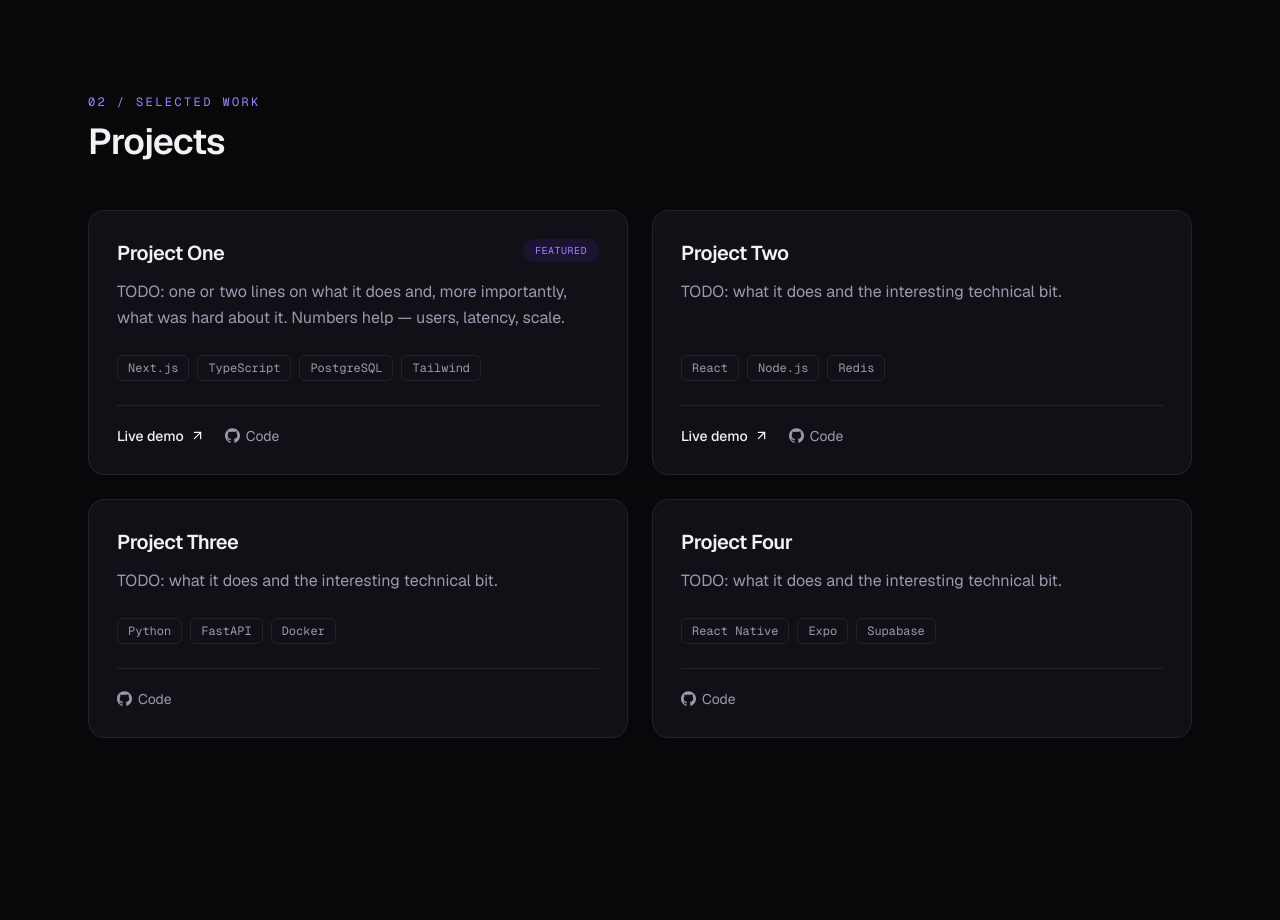
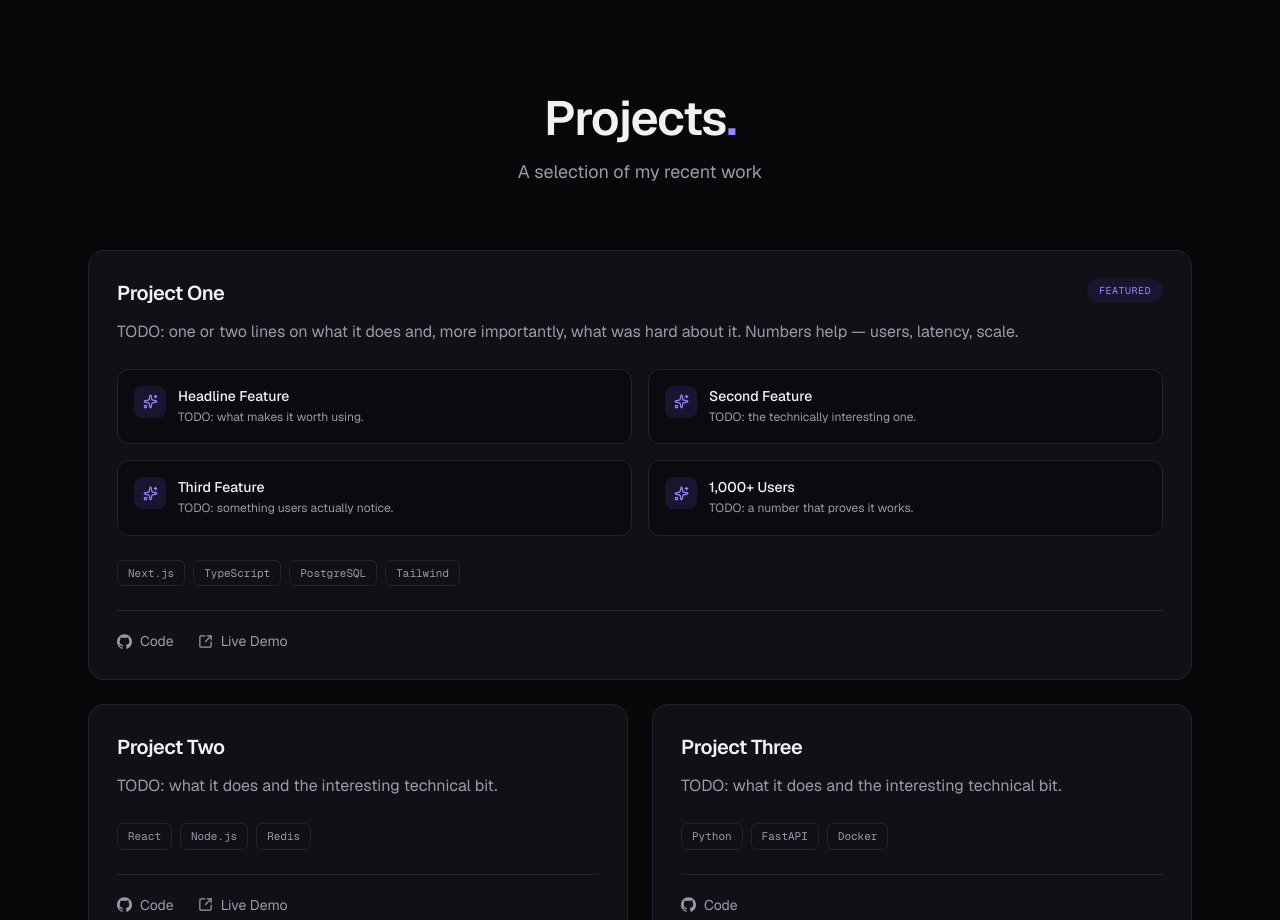
Before and after one commit to SR-Pradhan/Portfolio, a Next.js app in the folder frontend/: page / in a window 1280 px wide. Shown: the part 1880-2800 px from the top of the page. Built offline with nearby package versions, Linux system fonts and the light colour scheme; no server answers.

Commit message:
Rebuild Experience timeline, Skills chips with brand icons, and Projects grid

```diff
--- a/frontend/package.json
+++ b/frontend/package.json
@@ -13,7 +13,8 @@
     "motion": "^13.1.0",
     "next": "16.3.1",
     "react": "19.2.8",
-    "react-dom": "19.2.8"
+    "react-dom": "19.2.8",
+    "simple-icons": "^16.28.0"
   },
   "devDependencies": {
     "@tailwindcss/postcss": "^4",
--- a/frontend/src/components/Section.tsx
+++ b/frontend/src/components/Section.tsx
@@ -1,17 +1,18 @@
 import type { ReactNode } from "react";
 import Reveal from "./Reveal";
 
-/** Shared shell for every page section: id anchor, max width, heading + eyebrow. */
+/**
+ * Shared shell for every page section: id anchor, max width, and a
+ * centred header — title with an accent full stop, subtitle beneath.
+ */
 export default function Section({
   id,
-  eyebrow,
   title,
   sub,
   children,
   className = "",
 }: {
   id: string;
-  eyebrow?: string;
   title?: string;
   sub?: string;
   children: ReactNode;
@@ -19,17 +20,13 @@ export default function Section({
 }) {
   return (
     <section id={id} className={`mx-auto max-w-6xl px-6 py-24 md:py-32 ${className}`}>
-      {(eyebrow || title) && (
-        <Reveal className="mb-12">
-          {eyebrow && (
-            <p className="mb-3 font-mono text-xs uppercase tracking-[0.2em] text-accent">
-              {eyebrow}
-            </p>
-          )}
-          {title && (
-            <h2 className="text-3xl font-semibold tracking-tight md:text-4xl">{title}</h2>
-          )}
-          {sub && <p className="mt-3 text-lg text-muted">{sub}</p>}
+      {title && (
+        <Reveal className="mb-16 text-center">
+          <h2 className="text-4xl font-semibold tracking-tight md:text-5xl">
+            {title}
+            <span className="text-accent">.</span>
+          </h2>
+          {sub && <p className="mt-4 text-lg text-muted">{sub}</p>}
         </Reveal>
       )}
       {children}
--- /dev/null
+++ b/frontend/src/components/TechIcon.tsx
@@ -0,0 +1,52 @@
+import * as simpleIcons from "simple-icons";
+
+type SimpleIcon = { path: string; hex: string; title: string };
+
+/** "nextdotjs" -> "siNextdotjs" */
+function lookup(slug?: string): SimpleIcon | null {
+  if (!slug) return null;
+  const key = `si${slug.charAt(0).toUpperCase()}${slug.slice(1)}`;
+  const icon = (simpleIcons as unknown as Record<string, SimpleIcon>)[key];
+  return icon ?? null;
+}
+
+/**
+ * Brand mark for a technology, drawn from simple-icons in its own colour.
+ * Anything without a published mark (AWS, Java) falls back to a neutral
+ * dot so the chip still lines up with its neighbours.
+ */
+export default function TechIcon({
+  slug,
+  size = 16,
+}: {
+  slug?: string;
+  size?: number;
+}) {
+  const icon = lookup(slug);
+
+  if (!icon) {
+    return (
+      <span
+        aria-hidden
+        className="inline-block shrink-0 rounded-full bg-muted/50"
+        style={{ width: size * 0.6, height: size * 0.6 }}
+      />
+    );
+  }
+
+  // Pure-black marks (Next.js, Vercel, Express) vanish on a dark background.
+  const dark = ["000000", "0A0A0A", "181717"].includes(icon.hex.toUpperCase());
+
+  return (
+    <svg
+      width={size}
+      height={size}
+      viewBox="0 0 24 24"
+      aria-hidden
+      className={`shrink-0 ${dark ? "fill-foreground" : ""}`}
+      fill={dark ? undefined : `#${icon.hex}`}
+    >
+      <path d={icon.path} />
+    </svg>
+  );
+}
--- a/frontend/src/components/sections/About.tsx
+++ b/frontend/src/components/sections/About.tsx
@@ -5,7 +5,7 @@ import Section from "../Section";
 
 export default function About() {
   return (
-    <Section id="about" eyebrow="01 / who i am" title={about.heading} sub={about.sub}>
+    <Section id="about" title={about.heading} sub={about.sub}>
       <div className="grid items-start gap-12 md:grid-cols-2">
         <Reveal>
           <div className="relative aspect-[5/6] overflow-hidden rounded-3xl border border-border bg-surface">
--- a/frontend/src/components/sections/Achievements.tsx
+++ b/frontend/src/components/sections/Achievements.tsx
@@ -5,7 +5,11 @@ import Section from "../Section";
 
 export default function Achievements() {
   return (
-    <Section id="achievements" eyebrow="06 / my professional side" title="Achievements">
+    <Section
+      id="achievements"
+      title="Achievements"
+      sub="My professional side, in trophies"
+    >
       <div className="grid gap-5 sm:grid-cols-2">
         {achievements.map((a, i) => (
           <Reveal key={a.title} delay={(i % 2) * 0.08}>
--- a/frontend/src/components/sections/Contact.tsx
+++ b/frontend/src/components/sections/Contact.tsx
@@ -41,7 +41,7 @@ export default function Contact() {
     "w-full rounded-lg border border-border bg-background px-4 py-3 text-sm outline-none transition placeholder:text-muted focus:border-accent";
 
   return (
-    <Section id="contact" eyebrow="07 / get in touch" title={contact.heading}>
+    <Section id="contact" title={contact.heading}>
       <div className="grid gap-14 md:grid-cols-[1fr_1.2fr]">
         <Reveal>
           <p className="text-lg leading-relaxed text-muted">{contact.sub}</p>
--- a/frontend/src/components/sections/Projects.tsx
+++ b/frontend/src/components/sections/Projects.tsx
@@ -1,70 +1,120 @@
-import { ArrowUpRight } from "lucide-react";
+import { Package, Sparkles, SquareArrowOutUpRight } from "lucide-react";
 import { Github } from "@/components/BrandIcons";
-import { projects } from "@/data/site";
+import { projects, type Project } from "@/data/site";
 import Reveal from "../Reveal";
 import Section from "../Section";
 
+function TagList({ tags }: { tags: string[] }) {
+  return (
+    <ul className="mt-6 flex flex-wrap gap-2">
+      {tags.map((t) => (
+        <li
+          key={t}
+          className="rounded-md border border-border px-2.5 py-1 font-mono text-[11px] text-muted"
+        >
+          {t}
+        </li>
+      ))}
+    </ul>
+  );
+}
+
+function LinkRow({ project }: { project: Project }) {
+  const links = [
+    { href: project.code, icon: Github, label: "Code" },
+    { href: project.npm, icon: Package, label: "npm" },
+    { href: project.demo, icon: SquareArrowOutUpRight, label: "Live Demo" },
+  ].filter((l) => l.href);
+
+  if (!links.length) return null;
+
+  return (
+    <div className="mt-6 flex flex-wrap items-center gap-6 border-t border-border pt-5 text-sm">
+      {links.map(({ href, icon: Icon, label }) => (
+        <a
+          key={label}
+          href={href}
+          target="_blank"
+          rel="noreferrer"
+          className="flex items-center gap-2 text-muted transition hover:text-accent"
+        >
+          <Icon size={15} />
+          {label}
+        </a>
+      ))}
+    </div>
+  );
+}
+
+function ComingSoonCard({ project }: { project: Project }) {
+  return (
+    <article className="flex h-full flex-col rounded-2xl border border-dashed border-border bg-surface/40 p-7 opacity-60">
+      <div className="flex items-start justify-between gap-4">
+        <h3 className="text-xl font-semibold tracking-tight">{project.title}</h3>
+        <span className="rounded-full border border-border px-3 py-1 font-mono text-[10px] uppercase tracking-wider text-muted">
+          Soon
+        </span>
+      </div>
+      <p className="mt-3 flex-1 leading-relaxed text-muted">{project.blurb}</p>
+      <span className="mt-6 w-fit rounded-md border border-border px-3 py-1 font-mono text-xs text-muted">
+        ???
+      </span>
+    </article>
+  );
+}
+
 export default function Projects() {
   return (
-    <Section id="projects" eyebrow="02 / selected work" title="Projects">
+    <Section id="projects" title="Projects" sub="A selection of my recent work">
       <div className="grid gap-6 md:grid-cols-2">
         {projects.map((p, i) => (
-          <Reveal key={p.title} delay={(i % 2) * 0.08}>
-            <article
-              className={`group flex h-full flex-col rounded-2xl border border-border bg-surface p-7 transition-colors hover:border-accent/60 ${
-                p.featured ? "md:col-span-2" : ""
-              }`}
+          <Reveal
+            key={p.title}
+            delay={(i % 2) * 0.08}
+            className={`h-full ${p.featured ? "md:col-span-2" : ""}`}
           >
+            {p.comingSoon ? (
+              <ComingSoonCard project={p} />
+            ) : (
+              <article className="flex h-full flex-col rounded-2xl border border-border bg-surface p-7 transition-colors hover:border-accent/60">
                 <div className="flex items-start justify-between gap-4">
                   <h3 className="text-xl font-semibold tracking-tight">{p.title}</h3>
                   {p.featured && (
-                  <span className="rounded-full bg-accent-soft px-3 py-1 font-mono text-[10px] uppercase tracking-wider text-accent">
+                    <span className="shrink-0 rounded-full bg-accent-soft px-3 py-1 font-mono text-[10px] uppercase tracking-wider text-accent">
                       Featured
                     </span>
                   )}
                 </div>
 
-              <p className="mt-3 flex-1 leading-relaxed text-muted">{p.blurb}</p>
+                <p className="mt-3 leading-relaxed text-muted">{p.blurb}</p>
 
-              <ul className="mt-6 flex flex-wrap gap-2">
-                {p.tags.map((t) => (
-                  <li
-                    key={t}
-                    className="rounded-md border border-border px-2.5 py-1 font-mono text-xs text-muted"
+                {/* featured cards break their selling points out as tiles */}
+                {p.highlights && (
+                  <div className="mt-6 grid gap-4 sm:grid-cols-2">
+                    {p.highlights.map((h) => (
+                      <div
+                        key={h.title}
+                        className="flex gap-3 rounded-xl border border-border bg-background/60 p-4"
                       >
-                    {t}
-                  </li>
+                        <span className="grid size-8 shrink-0 place-items-center rounded-lg bg-accent-soft text-accent">
+                          <Sparkles size={15} />
+                        </span>
+                        <div className="min-w-0">
+                          <p className="text-sm font-medium">{h.title}</p>
+                          <p className="mt-0.5 text-xs leading-relaxed text-muted">
+                            {h.detail}
+                          </p>
+                        </div>
+                      </div>
                     ))}
-              </ul>
+                  </div>
+                )}
 
-              <div className="mt-6 flex items-center gap-5 border-t border-border pt-5 text-sm">
-                {p.demo && (
-                  <a
-                    href={p.demo}
-                    target="_blank"
-                    rel="noreferrer"
-                    className="flex items-center gap-1.5 font-medium transition hover:text-accent"
-                  >
-                    Live demo
-                    <ArrowUpRight
-                      size={15}
-                      className="transition-transform group-hover:translate-x-0.5 group-hover:-translate-y-0.5"
-                    />
-                  </a>
+                <div className="flex-1" />
+                <TagList tags={p.tags} />
+                <LinkRow project={p} />
+              </article>
             )}
-                {p.code && (
-                  <a
-                    href={p.code}
-                    target="_blank"
-                    rel="noreferrer"
-                    className="flex items-center gap-1.5 text-muted transition hover:text-accent"
-                  >
-                    <Github size={15} />
-                    Code
-                  </a>
-                )}
-              </div>
-            </article>
           </Reveal>
         ))}
       </div>
--- a/frontend/src/data/site.ts
+++ b/frontend/src/data/site.ts
@@ -78,10 +78,14 @@ export type Project = {
   title: string;
   blurb: string;
   tags: string[];
+  /** Featured cards show these as a 2x2 grid of callout tiles. */
+  highlights?: { title: string; detail: string }[];
   demo?: string;
   code?: string;
-  image?: string;
+  npm?: string;
   featured?: boolean;
+  /** Renders a dimmed teaser card instead of a real one. */
+  comingSoon?: boolean;
 };
 
 export const projects: Project[] = [
@@ -90,6 +94,12 @@ export const projects: Project[] = [
     blurb:
       "TODO: one or two lines on what it does and, more importantly, what was hard about it. Numbers help — users, latency, scale.",
     tags: ["Next.js", "TypeScript", "PostgreSQL", "Tailwind"],
+    highlights: [
+      { title: "Headline Feature", detail: "TODO: what makes it worth using." },
+      { title: "Second Feature", detail: "TODO: the technically interesting one." },
+      { title: "Third Feature", detail: "TODO: something users actually notice." },
+      { title: "1,000+ Users", detail: "TODO: a number that proves it works." },
+    ],
     demo: "#",
     code: "#",
     featured: true,
@@ -108,39 +118,66 @@ export const projects: Project[] = [
     code: "#",
   },
   {
-    title: "Project Four",
-    blurb: "TODO: what it does and the interesting technical bit.",
-    tags: ["React Native", "Expo", "Supabase"],
-    code: "#",
+    title: "Coming Soon",
+    blurb: "Something new is in the works. Check back soon.",
+    tags: [],
+    comingSoon: true,
   },
 ];
 
 export const skills = [
   {
     category: "Languages",
-    items: ["TypeScript", "JavaScript", "Python", "Java", "SQL"],
+    items: [
+      { name: "TypeScript", icon: "typescript" },
+      { name: "JavaScript", icon: "javascript" },
+      { name: "Python", icon: "python" },
+      { name: "Java", icon: "openjdk" },
+      { name: "HTML5", icon: "html5" },
+      { name: "CSS3", icon: "css" },
+    ],
   },
   {
-    category: "Frontend",
-    items: ["React", "Next.js", "Tailwind CSS", "Motion", "HTML5", "CSS3"],
+    category: "Frameworks & Libraries",
+    items: [
+      { name: "React", icon: "react" },
+      { name: "Next.js", icon: "nextdotjs" },
+      { name: "Node.js", icon: "nodedotjs" },
+      { name: "Express", icon: "express" },
+      { name: "Tailwind CSS", icon: "tailwindcss" },
+      { name: "Motion", icon: "framer" },
+      { name: "FastAPI", icon: "fastapi" },
+    ],
   },
   {
-    category: "Backend",
-    items: ["Node.js", "Express", "FastAPI", "REST", "GraphQL", "Prisma"],
+    category: "Databases",
+    items: [
+      { name: "PostgreSQL", icon: "postgresql" },
+      { name: "MongoDB", icon: "mongodb" },
+      { name: "Redis", icon: "redis" },
+      { name: "Prisma", icon: "prisma" },
+      { name: "Supabase", icon: "supabase" },
+    ],
   },
   {
-    category: "Data",
-    items: ["PostgreSQL", "MongoDB", "Redis", "Supabase"],
-  },
-  {
-    category: "Tools & Cloud",
-    items: ["Git", "Docker", "AWS", "Vercel", "Linux", "Figma"],
+    category: "Tools & Platforms",
+    items: [
+      { name: "Git", icon: "git" },
+      { name: "Docker", icon: "docker" },
+      { name: "AWS", icon: "amazonwebservices" },
+      { name: "Vercel", icon: "vercel" },
+      { name: "Linux", icon: "linux" },
+      { name: "Figma", icon: "figma" },
+      { name: "GraphQL", icon: "graphql" },
+    ],
   },
 ];
 
 export type Job = {
   role: string;
   company: string;
+  companyUrl?: string;
+  location?: string;
   period: string;
   points: string[];
   stack: string[];
@@ -150,6 +187,8 @@ export const experience: Job[] = [
   {
     role: "Frontend Developer",
     company: "Company Name", // TODO
+    companyUrl: "", // optional — adds a link icon next to the name
+    location: "Remote", // TODO
     period: "Jan 2025 — Present",
     points: [
       "TODO: what you owned. Start with a verb, end with an outcome.",
@@ -160,6 +199,7 @@ export const experience: Job[] = [
   {
     role: "Software Engineering Intern",
     company: "Company Name", // TODO
+    location: "Bengaluru", // TODO
     period: "Jun 2024 — Dec 2024",
     points: [
       "TODO: what you built or fixed.",
```
Also changed, not shown: frontend/src/components/sections/Education.tsx (+1 -6 lines), frontend/src/components/sections/Experience.tsx (+41 -14 lines), frontend/src/components/sections/Skills.tsx (+13 -11 lines), 1 other file (tests, documents, lock files or other folders). Lines whose indentation alone changed are shown as unchanged.
